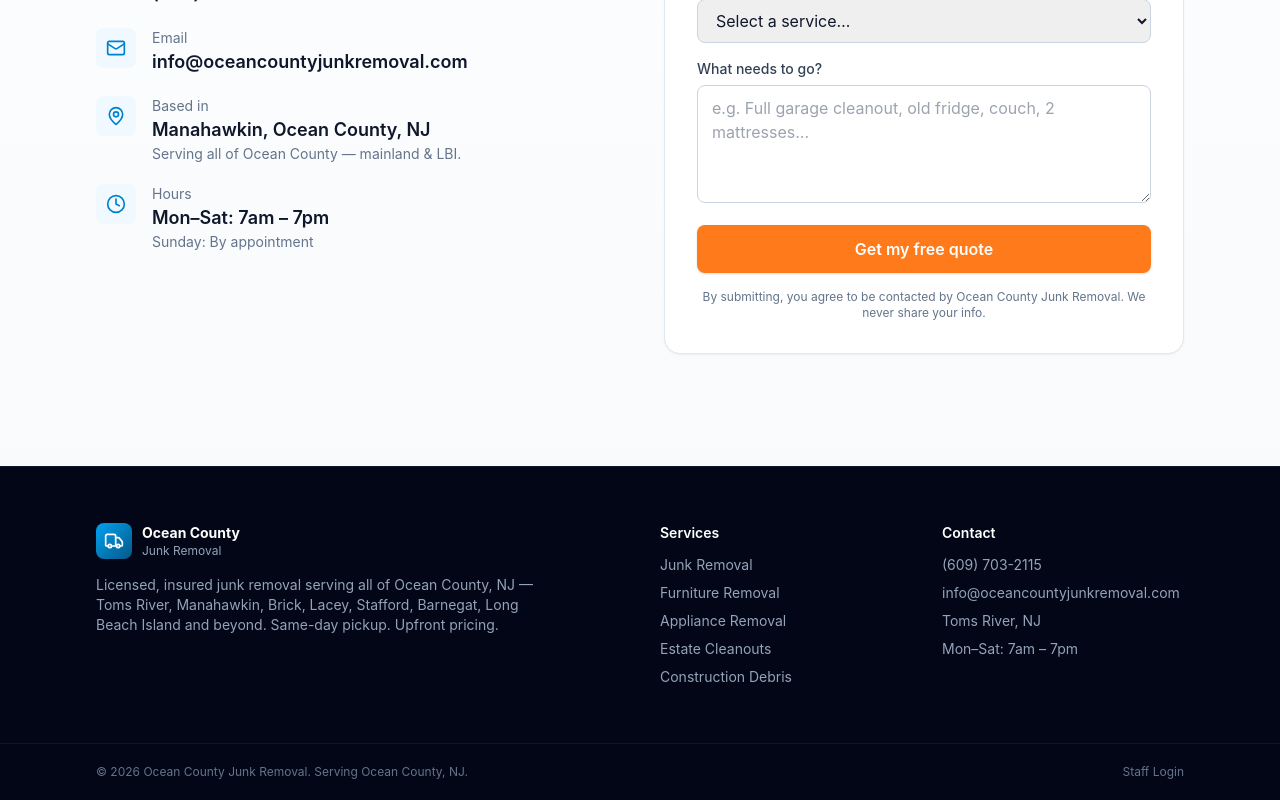
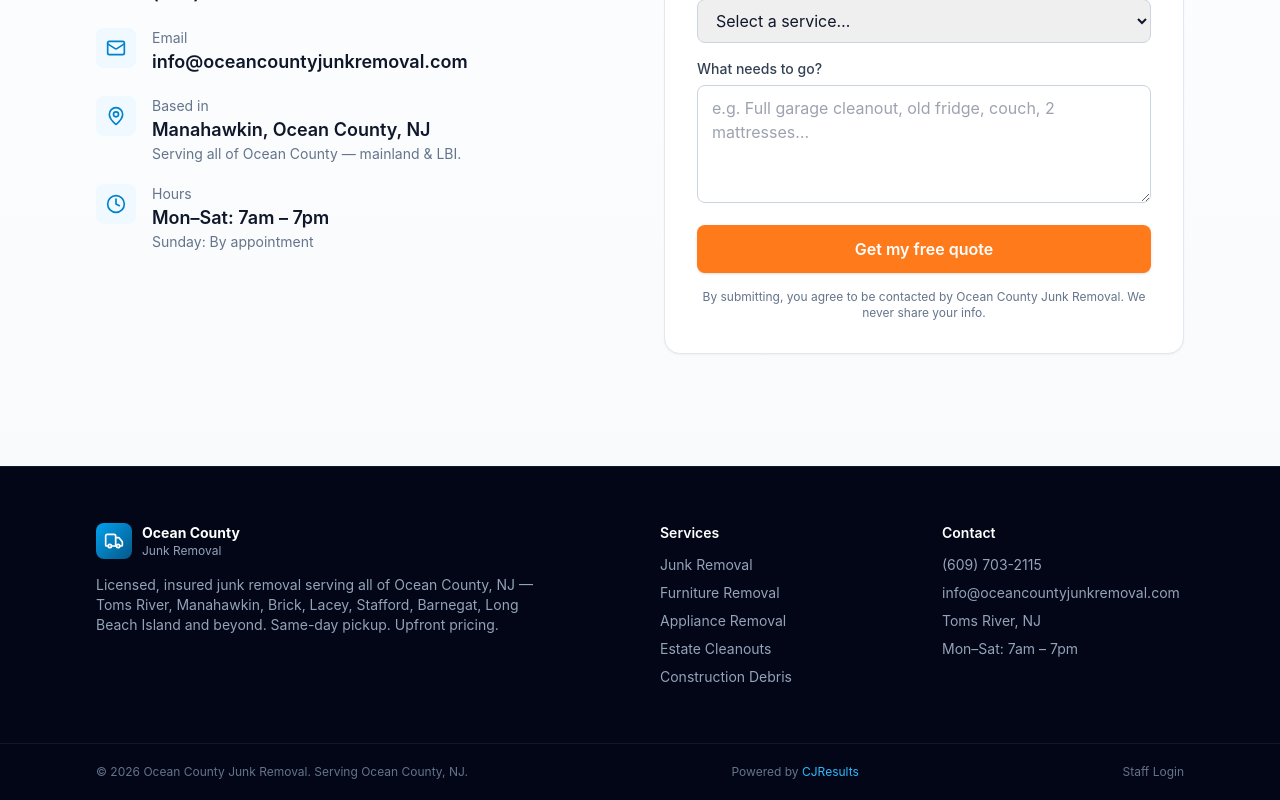
Before and after one commit to connorj0716/ocean-county-junk-removal, a Next.js app: page / in a window 1280 px wide. Shown: the part 3771-4571 px from the top of the page. Built offline with nearby package versions, Linux system fonts and the light colour scheme.

Commit message:
add powered by CJResults to footer

```diff
--- a/components/site/Footer.tsx
+++ b/components/site/Footer.tsx
@@ -48,6 +48,7 @@ export default function Footer() {
       <div className="border-t border-slate-900 py-5 text-xs text-slate-500">
         <div className="container-tight flex flex-col sm:flex-row items-center justify-between gap-2">
           <div>&copy; {new Date().getFullYear()} Ocean County Junk Removal. Serving Ocean County, NJ.</div>
+          <div className="text-slate-500">Powered by <a href="https://cjresults.com" target="_blank" rel="noopener noreferrer" className="text-brand-400 hover:text-brand-300">CJResults</a></div>
           <div>
             <Link href="/login" className="hover:text-slate-300">Staff Login</Link>
           </div>
```
